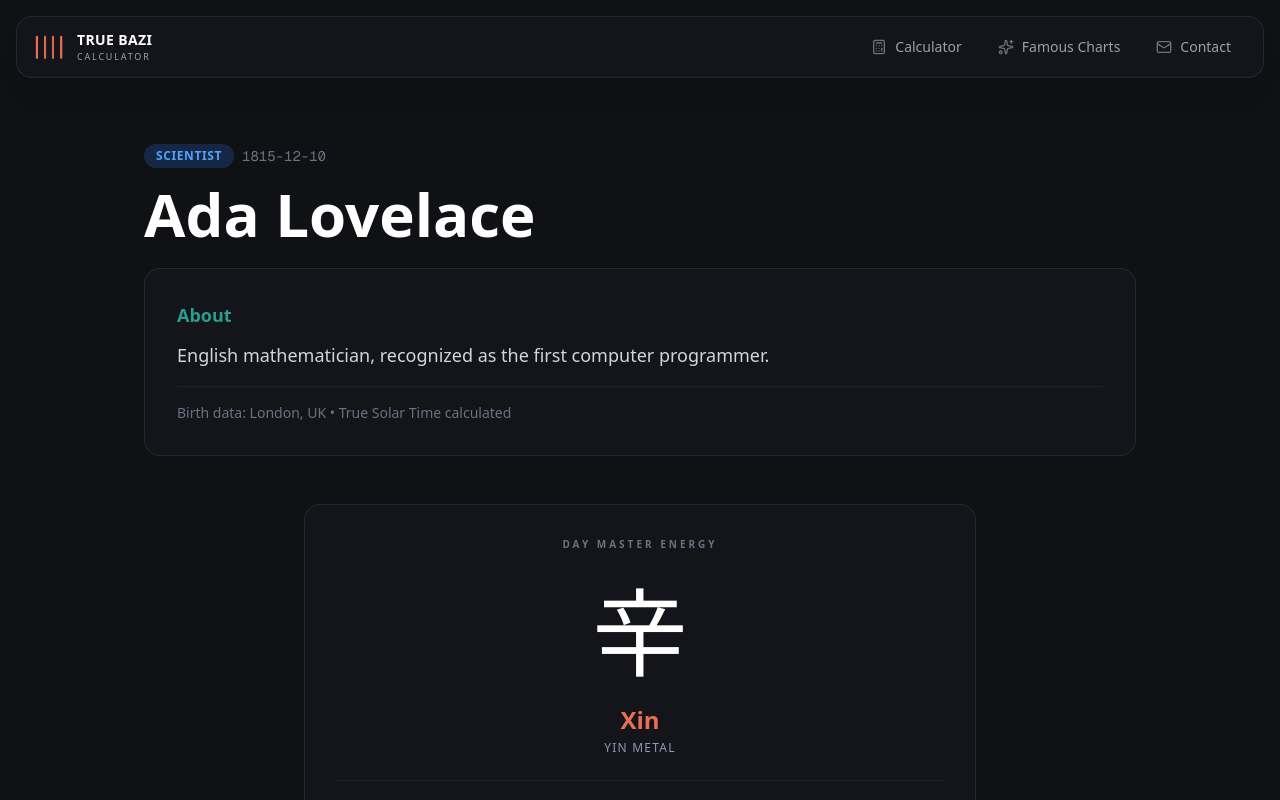
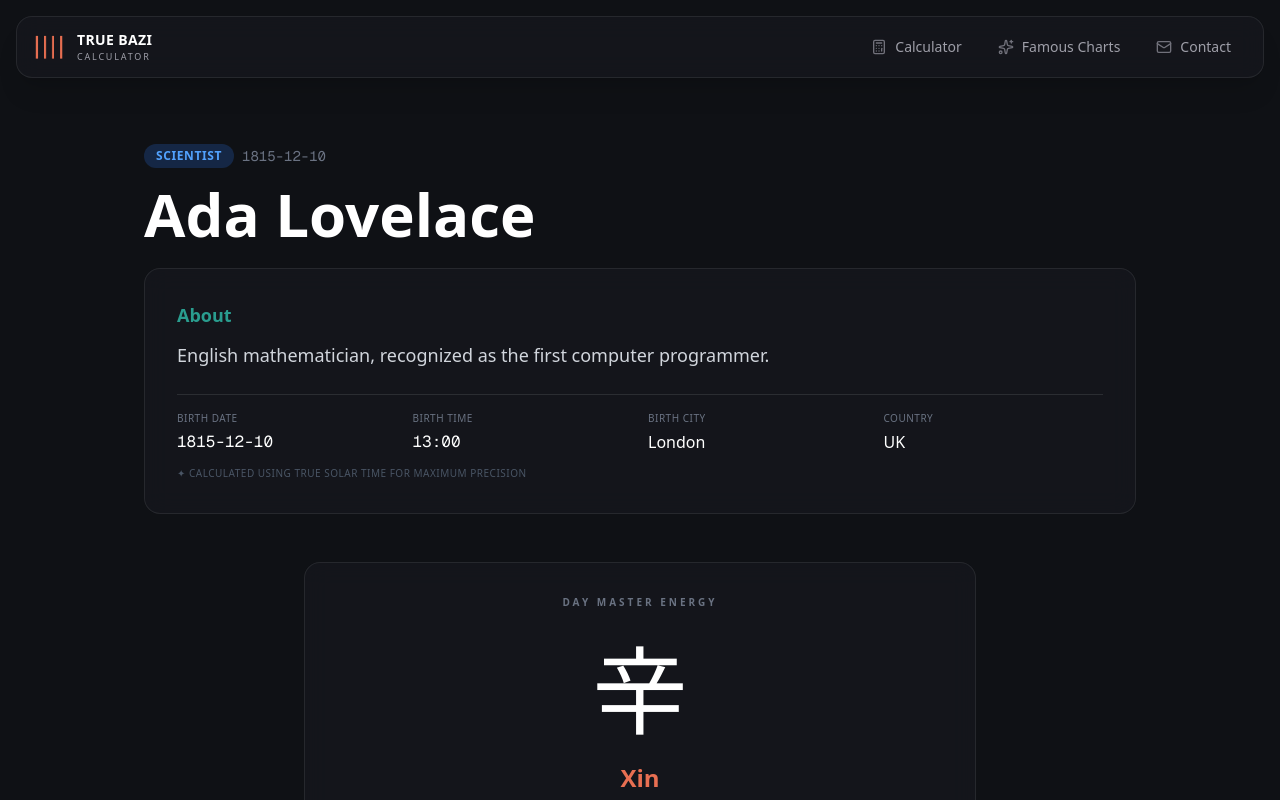
Before and after one commit to GabrielRw/bazi-calculator, a Next.js app: page /famous-charts/ada-lovelace in a window 1280 px wide. Shown: the top 800 px of the page. Built offline with nearby package versions, Linux system fonts and the light colour scheme.

Commit message:
feat: display birth date, time, and location on famous charts

```diff
--- a/src/app/famous-charts/[slug]/page.tsx
+++ b/src/app/famous-charts/[slug]/page.tsx
@@ -85,11 +85,31 @@ export default async function FamousPersonPage({ params }: { params: Promise<{ s
 
                 <div className="glass-card p-6 md:p-8 rounded-2xl bg-white/5 border border-white/10">
                     <h2 className="text-lg font-bold text-jade mb-3">About</h2>
-                    <p className="text-lg text-gray-300 leading-relaxed">
+                    <p className="text-lg text-gray-300 leading-relaxed mb-6">
                         {person.brief}
                     </p>
-                    <div className="mt-4 pt-4 border-t border-white/5 text-sm text-gray-500">
-                        Birth data: {person.birth.city}, {person.birth.country} • True Solar Time calculated
+
+                    {/* Birth Data Section */}
+                    <div className="grid grid-cols-2 md:grid-cols-4 gap-4 pt-4 border-t border-white/10">
+                        <div>
+                            <div className="text-[10px] uppercase tracking-wider text-gray-500 mb-1">Birth Date</div>
+                            <div className="text-white font-mono">{person.birth.year}-{String(person.birth.month).padStart(2, '0')}-{String(person.birth.day).padStart(2, '0')}</div>
+                        </div>
+                        <div>
+                            <div className="text-[10px] uppercase tracking-wider text-gray-500 mb-1">Birth Time</div>
+                            <div className="text-white font-mono">{String(person.birth.hour).padStart(2, '0')}:{String(person.birth.minute || 0).padStart(2, '0')}</div>
+                        </div>
+                        <div>
+                            <div className="text-[10px] uppercase tracking-wider text-gray-500 mb-1">Birth City</div>
+                            <div className="text-white">{person.birth.city}</div>
+                        </div>
+                        <div>
+                            <div className="text-[10px] uppercase tracking-wider text-gray-500 mb-1">Country</div>
+                            <div className="text-white">{person.birth.country}</div>
+                        </div>
+                    </div>
+                    <div className="mt-3 text-[10px] text-gray-600 uppercase tracking-wider">
+                        ✦ Calculated using True Solar Time for maximum precision
                     </div>
                 </div>
             </div>
```
